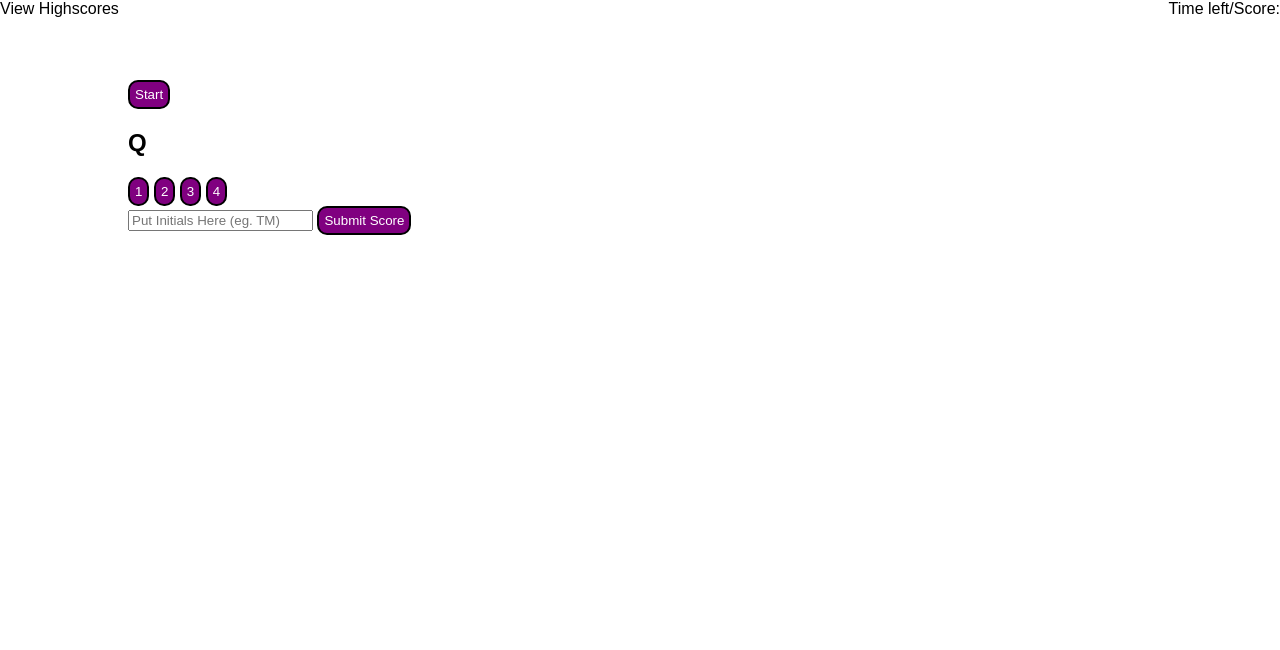
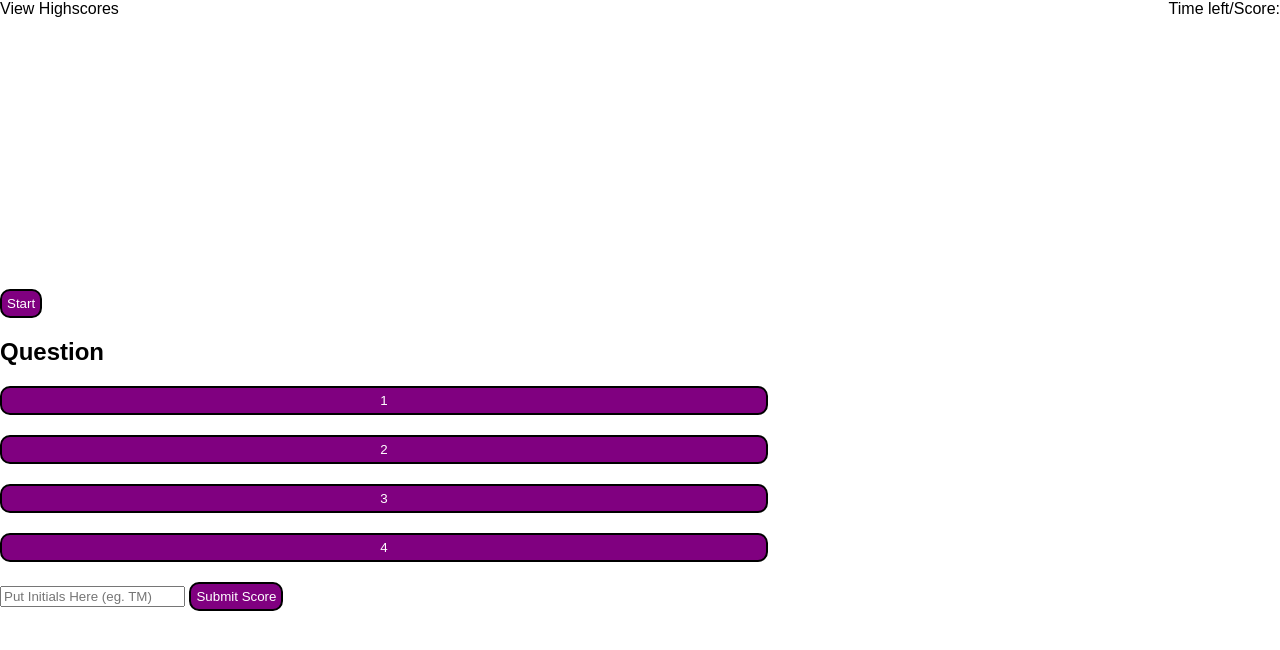
Before and after one commit to TaaniBravo/04-Code-Quiz, a plain HTML site: page index.html in a window 1280 px wide. Drawn offline with Linux system fonts and the light colour scheme.

Commit message:
Tinkers with the CSS so that I can get it just right. Add h2 and p tag to the startScreen class so that I can make the beginning message and title.

```diff
--- a/assets/style.css
+++ b/assets/style.css
@@ -8,8 +8,6 @@
 body {
     margin: 0;
     padding: 0;
-    display: flex;
-    flex-flow: wrap;
     /* I am using vw and vh here because it makes the page adhere to what the viewable pixels are on the screen. Then we will touch this up with @media screen. */
     width: 100vw;
     height: 100vh;
@@ -33,18 +31,38 @@ header {
 
 /* This is where the quiz will bordered into. */
 main {
+    display: flex;
+    flex-flow: column wrap;
     justify-content: center;
-    align-items: center;
-    width: 80vw;
+    align-items: flex-start;
+    width: 80%;
     height: 90vh;
+}
+
+section .startScreen {
+    justify-content: center;
+    align-items: flex-start;
+}
+/* Adjusted width so the buttons don't run the length of the main tag. */
+#questionContainer{
+    width: 75%;
 }
 
 /* This will apply to all the buttons on the page. */
 button {
-    flex-flow: column;
     padding: 5px;
     background: purple;
     border: 2px solid black;
     border-radius: 10px;
     color: white;
 }
+
+.answerBtn {
+    flex-flow: column wrap;
+    width: 100%;
+    margin: 0 0 20px 0;
+}
+
+/* .hide {
+    display: none;
+} */
--- a/index.html
+++ b/index.html
@@ -14,11 +14,13 @@
 
     <main class="container">
         <section class='startScreen'>
+            <h2></h2>
+            <p></p>
             <button class="startBtn">Start</button>
         </section>
-        <section id="question-container" class="hide">
+        <section id="questionContainer" class="hide">
 
-            <h2 id="question">Q</h2>
+            <h2 id="question">Question</h2>
 
             <button class='answerBtn' id="answer1">1</button>
             <button class='answerBtn' id="answer2">2</button>
```
